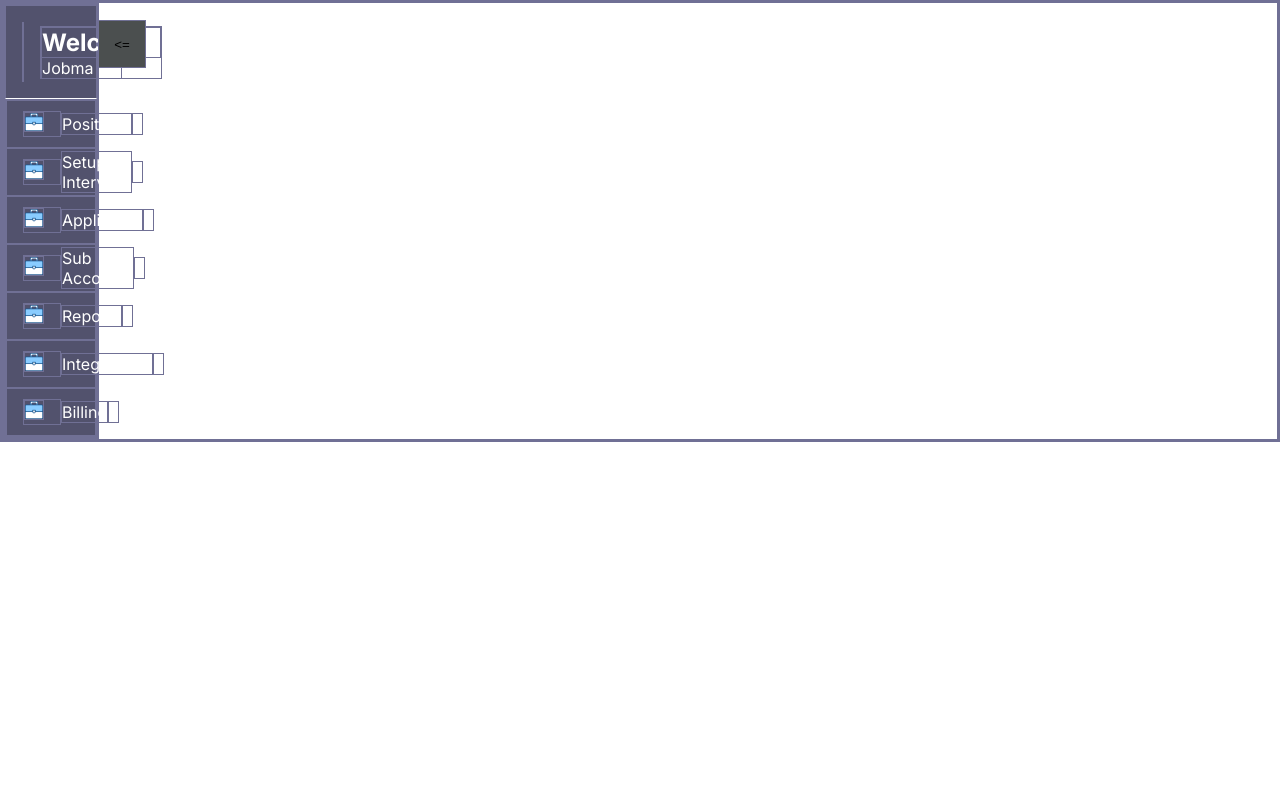
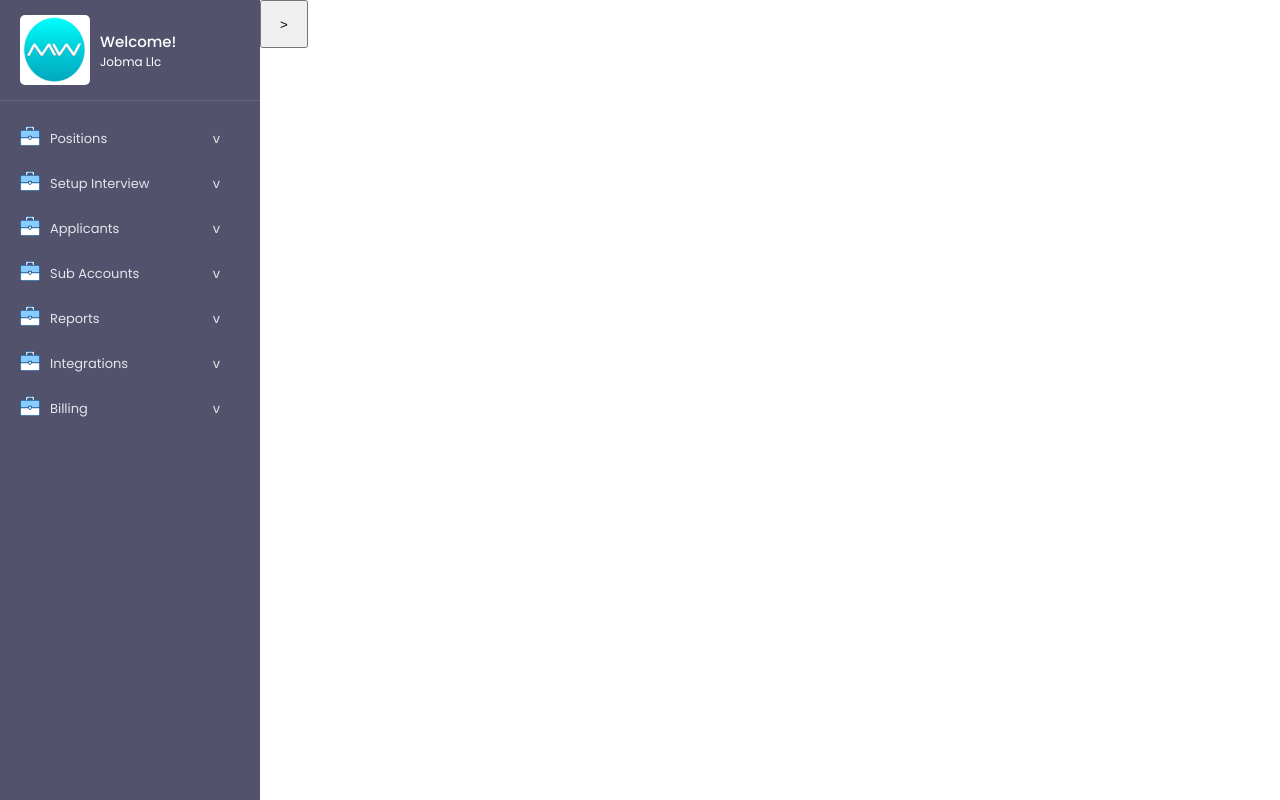
Before and after one commit to MilindShekhawat/jobmadash, a Next.js app: page / in a window 1280 px wide. Built offline with nearby package versions, Linux system fonts and the light colour scheme.

Commit message:
Updated css and collapse button is working now

```diff
--- a/app/Components/Sidebar.js
+++ b/app/Components/Sidebar.js
@@ -3,30 +3,23 @@ import React, { useState } from 'react'
 import style from '../page.module.css'
 import SidebarItem from './SidebarItem'
 import Image from 'next/image'
-import brief from '../img/briefcase.png'
+import welcome from '../img/welcome.png'
 
 export default function Sidebar() {
   const [isCollapsed, setIsCollapsed] = useState(false);
-
-  function collapseClick() {
-    console.log("Clicked", setIsCollapsed());
-    setIsCollapsed((prev) => !prev)
-  }
-
+  console.log(isCollapsed);
   return (
     <div className={style.sidebarWrapper}>
-      <aside className={`${isCollapsed} ? ${style.sidebarCollapsed} : ${style.sidebar}`}>
-      <button className={style.sidebarButton} onClick={() => collapseClick()}>
-       &lt;=
+      <aside className={isCollapsed ? style.sidebarCollapsed: style.sidebar}>
+      <button className={style.sidebarButton} onClick={() => setIsCollapsed((prev) => !prev)}>
+        {isCollapsed ? "<" : ">"}
       </button>
         <div>
           <div className={style.sidebarTop}>
-            <div style={{height:'60px', width:'60px', background:'#707095'}}>
-
-            </div>
+            <Image src={welcome} width={70} height={70} style={{borderRadius:'5px'}}alt="Welcome" />
             <div>
-              <h2>Welcome!</h2>
-              <span>Jobma Inc</span>
+              <span style={{ display:'block', fontSize:'15px', fontWeight:'500'}}>Welcome!</span>
+              <span>Jobma Llc</span>
             </div>
           </div>
           <ul className={style.sidebarList}>
--- a/app/globals.css
+++ b/app/globals.css
@@ -2,5 +2,5 @@
     padding: 0;
     margin: 0;
     box-sizing: border-box;
-    border: 1px solid #707095;
+    -border: 1px solid #707095;
 }
--- a/app/layout.js
+++ b/app/layout.js
@@ -1,7 +1,13 @@
-import { Inter } from 'next/font/google'
+import { Inter, Poppins } from 'next/font/google'
 import './globals.css'
 
 const inter = Inter({ subsets: ['latin'] })
+const poppins = Poppins({
+    weight: ['400', '500'],
+    style:['normal'],
+    subsets: ['latin'],
+    display: 'swap'
+})
 
 export const metadata = {
   title: 'Create Next App',
@@ -11,7 +17,10 @@ export const metadata = {
 export default function RootLayout({ children }) {
   return (
     <html lang="en">
-      <body className={inter.className}>{children}</body>
+      <head>
+      <link rel="icon" href="/app/favicon.ico" sizes="any" />
+      </head>
+      <body className={poppins.className}>{children}</body>
     </html>
   )
 }
--- a/app/page.module.css
+++ b/app/page.module.css
@@ -1,17 +1,20 @@
+/* TODO Expanded SideBar */
 .sidebar {
-  height: 100%;
-  width: 16rem;
+  height: 100vh;
+  width: 260px;
   color: white;
   background-color: #52526d;
-  transition: all .4s linear;
+  transition: all .2s linear;
   position: relative;
 }
+
+/* TODO Collapsed Sidebar */
 .sidebarCollapsed {
-  height: 100%;
+  height: 100vh;
   width: 6rem;
   color: white;
   background-color: #52526d;
-  transition: all .4s linear;
+  transition: all .2s linear;
   position: relative;
 }
 .sidebarWrapper{
@@ -20,30 +23,41 @@
 .sidebarButton{
   position: absolute;
   right: -3rem;
-  top: 1rem;
+  -top: 1rem;
   height: 3rem;
   width: 3rem;
   padding: 0.7rem;
-  background-color: rgb(75, 79, 79);
 }
+
+/* ? Welcome section of sidebar */
 .sidebarTop {
   display: flex;
   align-items: center;
-  gap: 1rem;
-  padding: 1rem;
-  border-bottom: 1px solid white;
+  gap: 10px;
+  padding: 15px 20px;
+  font-size: 12px;
+  border-bottom: 1px solid rgba(255, 255, 255, 0.1);
 }
 
+/* ? SideBar List Container */
+.sidebarList {
+  padding: 15px 0px;
+}
+/* TODO List items in sidebar */
 .sidebarItem{
   display: flex;
   align-items: center;
-  height: 3rem;
-  padding: 1rem;
+  gap: 10px;
+  color: #e4e6eb;
+  font-size: 13px;
+  padding: 10px 40px 10px 20px;
 }
+/* ? */
 .sidebarItemIcon{
-  padding-right: 1rem;
+  height:20px;
+  width: 20px;
+  margin-bottom: 5px;
 }
 .sidebarItemButton{
   margin-left: auto;
 }
-/* TESTING */
```
Also changed, not shown: app/img/welcome.png (added).
